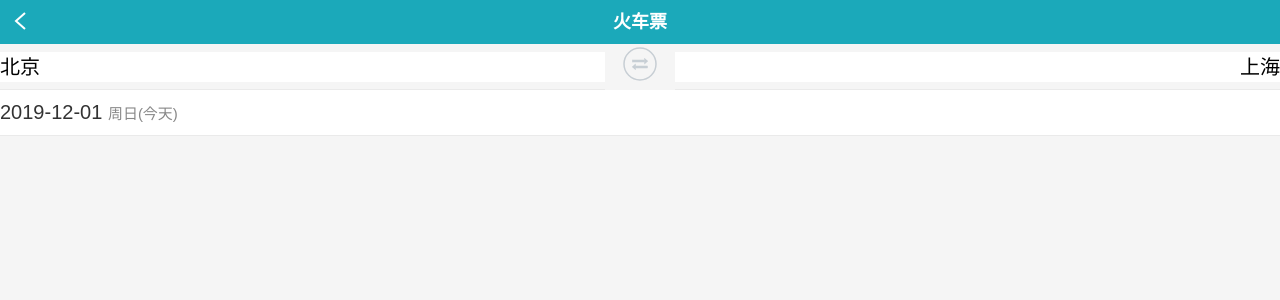
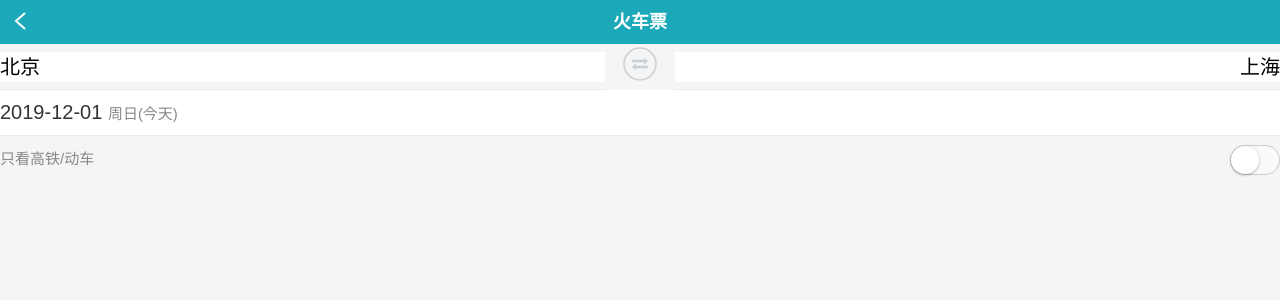
Before and after one commit to wq93/train-ticket, a React app: page / in a window 1280 px wide. Shown: the top 300 px of the page. Built offline with nearby package versions, Linux system fonts and the light colour scheme.

Commit message:
8-13 add highSpeed comp

```diff
--- a/src/index/App.jsx
+++ b/src/index/App.jsx
@@ -20,7 +20,8 @@ import {
   setSelectedCity,
   showDateSelector,
   setDepartDate,
-  hideDateSelector
+  hideDateSelector,
+  toggleHighSpeed
 } from './actions.js';
 
 function App(props) {
@@ -33,6 +34,7 @@ function App(props) {
     cityData,
     isLoadingCityData,
     departDate,
+    highSpeed,
     dispatch
   } = props;
 
@@ -89,6 +91,15 @@ function App(props) {
     dispatch(setDepartDate(day));
     dispatch(hideDateSelector());
   })
+  // 切换高铁/动车
+  const highSpeedCbs = useMemo(() => {
+    return bindActionCreators(
+      {
+        toggle: toggleHighSpeed,
+      },
+      dispatch
+    );
+  }, []);
 
   return (
     <div>
@@ -99,6 +110,10 @@ function App(props) {
           to={ to }
           { ...cbs }/>
         <DepartDate time={departDate} {...departDateCbs} />
+        <HighSpeed
+          highSpeed={highSpeed}
+          { ...highSpeedCbs }
+        />
       </div>
       <CitySelector
         show={isCitySelectorVisible}
--- a/src/index/HighSpeed.jsx
+++ b/src/index/HighSpeed.jsx
@@ -1,32 +1,35 @@
 import React from 'react';
 import PropTypes from 'prop-types';
 import classnames from 'classnames';
+
 import './HighSpeed.css';
 
-export default function HighSpeed(props) {
+function HighSpeed(props) {
   const { highSpeed, toggle } = props;
 
   return (
-        <div className="high-speed">
-            <div className="high-speed-label">只看高铁/动车</div>
-            <div className="high-speed-switch" onClick={() => toggle()}>
-                <input type="hidden" name="highSpeed" value={highSpeed} />
+    <div className='high-speed'>
+      <div className='high-speed-label'>只看高铁/动车</div>
+      <div className='high-speed-switch' onClick={toggle}>
+        <input type="hidden" name='highSpeed' value={highSpeed} />
         <div
-                    className={classnames('high-speed-track', {
+          className={ classnames('high-speed-track', {
             checked: highSpeed,
-                    })}
+          }) }
         >
           <span
             className={classnames('high-speed-handle', {
               checked: highSpeed,
             })}
-                    ></span>
+          />
         </div>
       </div>
     </div>
   );
 }
 
+export default HighSpeed;
+
 HighSpeed.propTypes = {
   highSpeed: PropTypes.bool.isRequired,
   toggle: PropTypes.func.isRequired,
```
Lines whose indentation alone changed are shown as unchanged.
